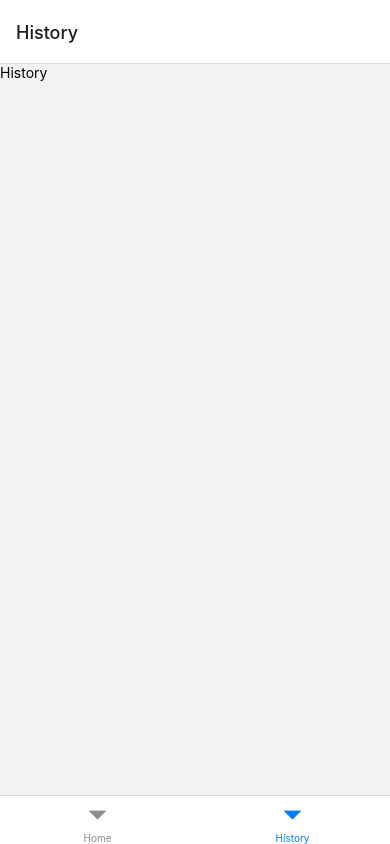
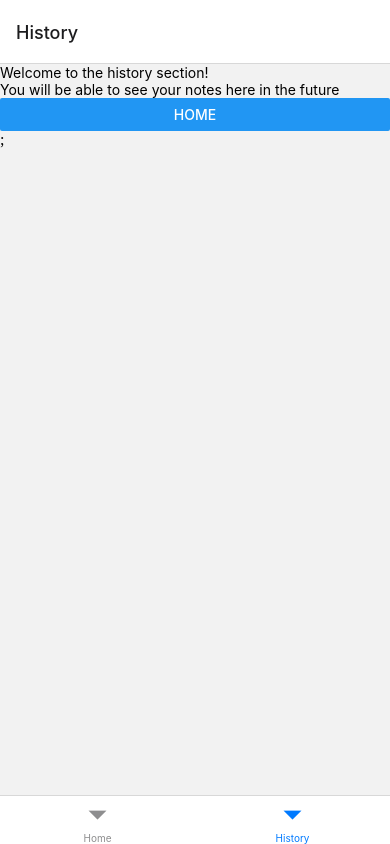
Before and after one commit to santicammarano/widergy-mobile-training, a React Native app: screen /History in a window 390 px wide. Built offline with nearby package versions, Linux system fonts and the light colour scheme.

Commit message:
feat: navigation routes

```diff
--- a/src/app/components/History/index.js
+++ b/src/app/components/History/index.js
@@ -1,8 +1,14 @@
 import React from 'react';
-import {Text} from 'react-native';
+import {View, Text, Button} from 'react-native';
 
-const History = () => {
-  return <Text>History</Text>;
+const History = ({navigation}) => {
+  return (
+    <View>
+      <Text>Welcome to the history section!</Text>
+      <Text>You will be able to see your notes here in the future</Text>
+      <Button title="Home" onPress={() => navigation.navigate('Home')} />;
+    </View>
+  );
 };
 
 export default History;
--- a/src/app/components/Home/index.js
+++ b/src/app/components/Home/index.js
@@ -3,10 +3,10 @@ import NoteList from './components/NoteList';
 import NewNoteForm from './components/newNoteForm';
 import ActionButton from 'react-native-simple-action-button';
 
-import {Text, View} from 'react-native';
+import {Text, View, Button} from 'react-native';
 import styles from './styles';
 
-const Home = () => {
+const Home = ({navigation}) => {
   // Initial values for the notes state
   const initialState = [
     {
@@ -44,7 +44,8 @@ const Home = () => {
         modalVisible={modalVisible}
         setModalVisible={setModalVisible}
         addNewNote={addNewNote}
-        />
+      />
+      <Button title="Home" onPress={() => navigation.navigate('Home')} />;
     </View>
   );
 };
```
